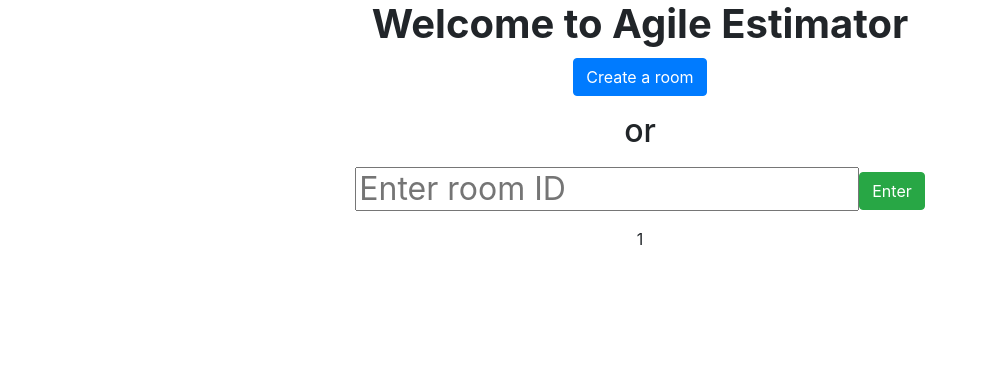
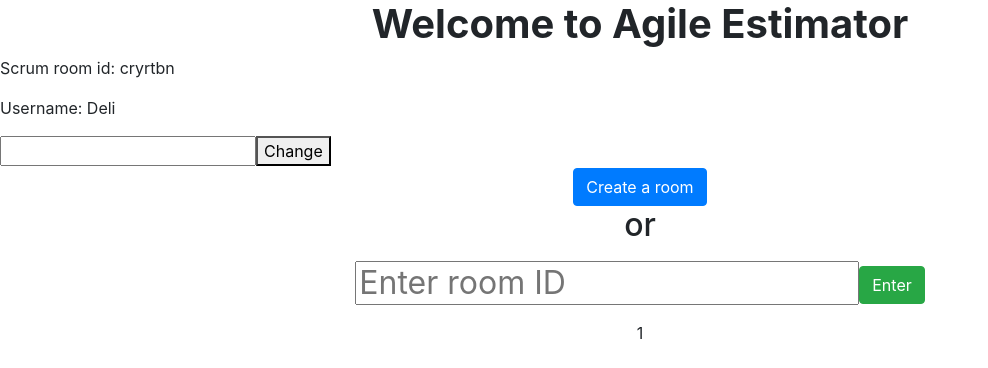
Before and after one commit to doguhanyeke/AgileEstimation, a React (Create React App) app in the folder client/: page / in a window 1280 px wide. Shown: the top 368 px of the page, without its empty margins (0-988 px from the left). Built offline with nearby package versions, Linux system fonts and the light colour scheme.

Commit message:
room-id and username impl.

```diff
--- a/client/package.json
+++ b/client/package.json
@@ -38,6 +38,7 @@
     "web-vitals": "^0.2.4"
   },
   "devDependencies": {
+    "eslint": "^7.15.0",
     "nodemon": "^2.0.6"
   }
 }
--- a/client/src/App.js
+++ b/client/src/App.js
@@ -2,17 +2,42 @@ import './App.css';
 import Button from 'react-bootstrap/Button';
 import 'bootstrap/dist/css/bootstrap.min.css';
 import Card from "./components/Card";
+import { useState } from 'react';
 
 function App() {
+  const [username, setUserName] = useState("Deli")
+
+  const handleUserNameChange = (event) => {
+    event.preventDefault()
+    console.log(event.target.username.value)
+    setUserName(event.target.username.value)
+  }
+
   return (
-    <div class="text-center">
-      <h1 class="font-weight-bold">
+    <div className="text-center">
+      <h1 className="font-weight-bold">
         Welcome to Agile Estimator
       </h1>
+
+      <div className="text-left">
+        <p>
+          Scrum room id: cryrtbn
+        </p>
+        <p>
+          Username: {username}
+        </p>
+      </div>
+      <div className="text-left">
+        <form onSubmit={handleUserNameChange}>
+        <input name="username"></input>
+        <button type="submit">Change</button>
+        </form>
+      </div>
+
       <h2>
-        <p>
-        <Button variant="primary">Create a room</Button>
-        </p>
+        <div>
+          <Button variant="primary">Create a room</Button>
+        </div>
         <p>
           or
         </p>
```
Also changed, not shown: 1 other file (tests, documents, lock files or other folders).
